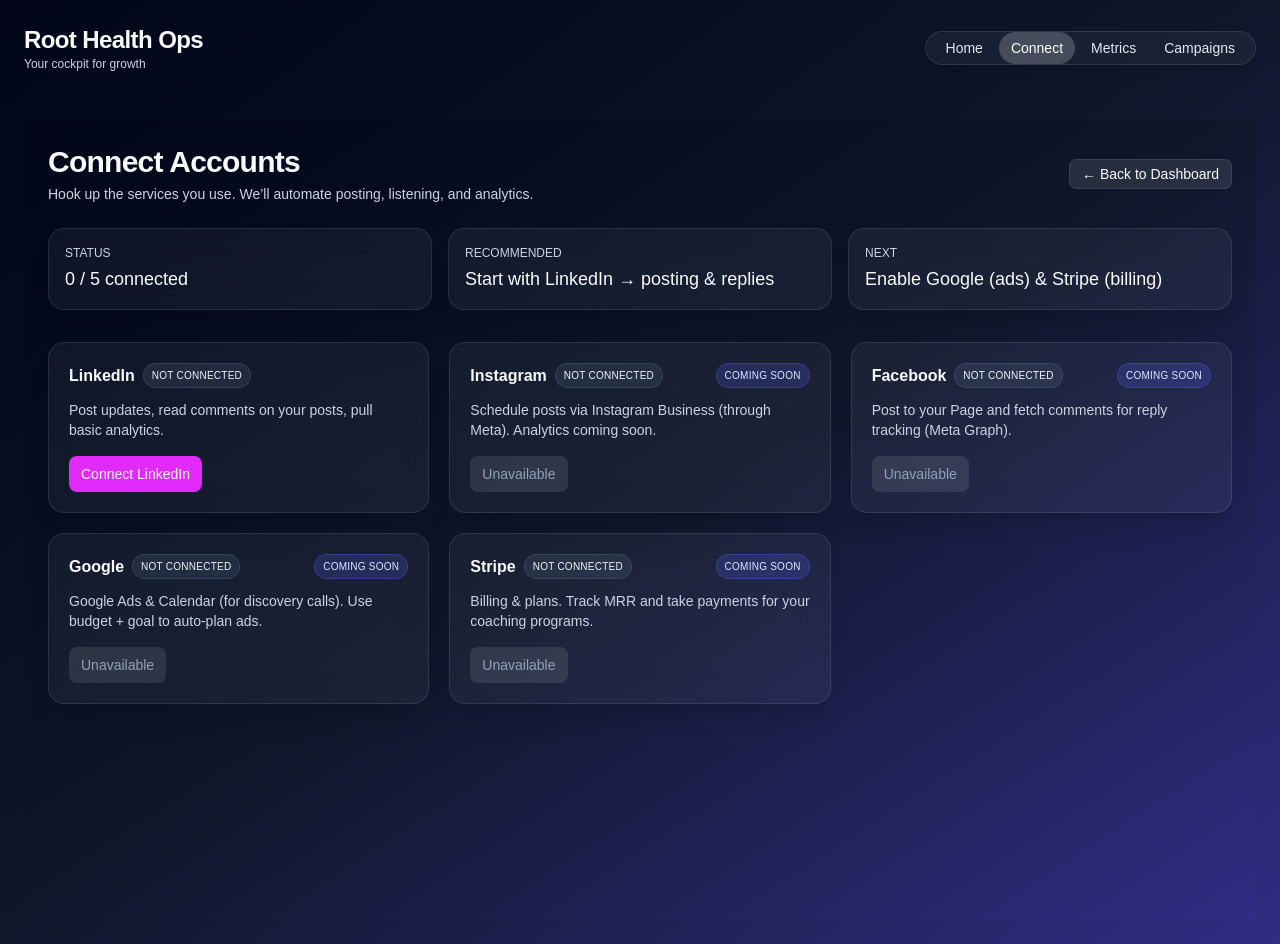
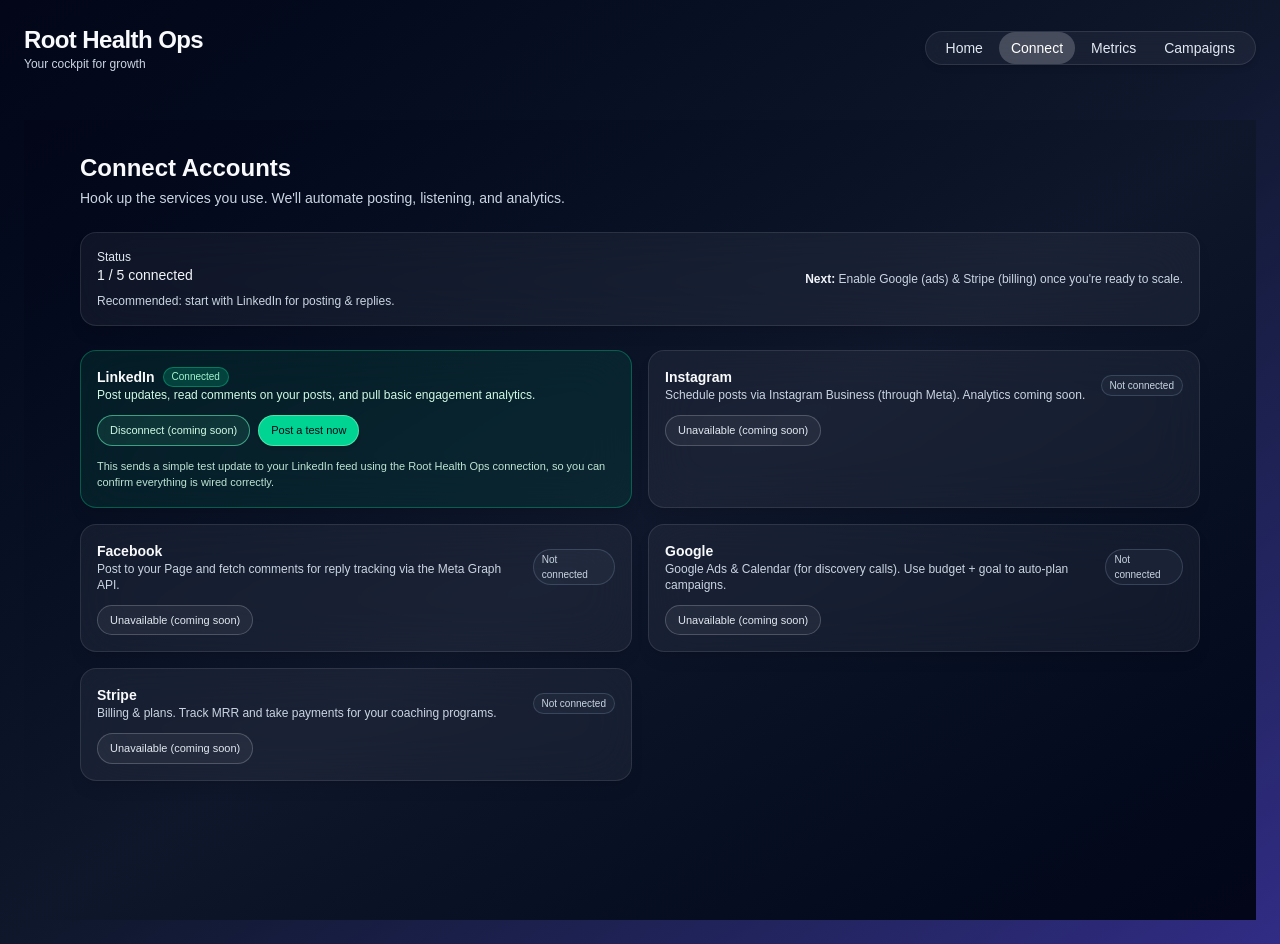
Before and after one commit to Hypnohippy/root-health-ops-dashboard1, a Next.js app: page /dashboard/connect in a window 1280 px wide. Built offline with nearby package versions, Linux system fonts and the light colour scheme.

Commit message:
Update page.tsx

```diff
--- a/app/dashboard/connect/page.tsx
+++ b/app/dashboard/connect/page.tsx
@@ -1,263 +1,221 @@
 "use client";
 
-import { useEffect, useState } from "react";
+import React, { useState } from "react";
 
-type ConnKey = "linkedin" | "instagram" | "facebook" | "google" | "stripe";
+export default function ConnectPage() {
+  const [testingPost, setTestingPost] = useState(false);
+  const [message, setMessage] = useState<string | null>(null);
+  const [error, setError] = useState<string | null>(null);
 
-type Conn = {
-  key: ConnKey;
-  name: string;
-  description: string;
-  docs?: string;
-  comingSoon?: boolean;
-};
+  async function postTestUpdate() {
+    try {
+      setTestingPost(true);
+      setMessage(null);
+      setError(null);
 
-const PROVIDERS: Conn[] = [
-  {
-    key: "linkedin",
-    name: "LinkedIn",
-    description:
-      "Post updates, read comments on your posts, pull basic analytics.",
-  },
-  {
-    key: "instagram",
-    name: "Instagram",
-    description:
-      "Schedule posts via Instagram Business (through Meta). Analytics coming soon.",
-    comingSoon: true,
-  },
-  {
-    key: "facebook",
-    name: "Facebook",
-    description:
-      "Post to your Page and fetch comments for reply tracking (Meta Graph).",
-    comingSoon: true,
-  },
-  {
-    key: "google",
-    name: "Google",
-    description:
-      "Google Ads & Calendar (for discovery calls). Use budget + goal to auto-plan ads.",
-    comingSoon: true,
-  },
-  {
-    key: "stripe",
-    name: "Stripe",
-    description:
-      "Billing & plans. Track MRR and take payments for your coaching programs.",
-    comingSoon: true,
-  },
-];
+      const res = await fetch("/api/linkedin/post", {
+        method: "POST",
+        headers: { "Content-Type": "application/json" },
+        body: JSON.stringify({
+          text:
+            "Testing Root Health Ops LinkedIn connection – posted from the Connect page 🌱",
+        }),
+      });
 
-export default function ConnectAccountsPage() {
-  const [status, setStatus] = useState<Record<ConnKey, boolean>>({
-    linkedin: false,
-    instagram: false,
-    facebook: false,
-    google: false,
-    stripe: false,
-  });
-  const [modalOpen, setModalOpen] = useState<ConnKey | null>(null);
-  const [busy, setBusy] = useState<ConnKey | null>(null);
-
-  // hydrate from localStorage
-  useEffect(() => {
-    try {
-      const raw = localStorage.getItem("rootops_connections");
-      if (raw) setStatus(JSON.parse(raw));
-    } catch {}
-  }, []);
-
-  function persist(next: Record<ConnKey, boolean>) {
-    setStatus(next);
-    try {
-      localStorage.setItem("rootops_connections", JSON.stringify(next));
-    } catch {}
+      const data = await res.json();
+      if (!res.ok) {
+        setError(data.error || "Failed to post to LinkedIn.");
+        return;
       }
 
-  function connect(key: ConnKey) {
-    // For now, simulate OAuth → later we’ll redirect to /api/auth/{provider}
-    setBusy(key);
-    setTimeout(() => {
-      const next = { ...status, [key]: true };
-      persist(next);
-      setBusy(null);
-      setModalOpen(null);
-    }, 900);
+      setMessage("Posted a test update to LinkedIn successfully 🟢");
+    } catch (e: any) {
+      setError(e?.message || "Unknown error posting to LinkedIn.");
+    } finally {
+      setTestingPost(false);
     }
-
-  function disconnect(key: ConnKey) {
-    const next = { ...status, [key]: false };
-    persist(next);
-  }
-
-  // pretty helpers
-  function badge(connected: boolean) {
-    return connected ? (
-      <span className="text-[10px] px-2 py-1 rounded-full uppercase tracking-wide bg-emerald-500/20 text-emerald-100 border border-emerald-500/30">
-        Connected
-      </span>
-    ) : (
-      <span className="text-[10px] px-2 py-1 rounded-full uppercase tracking-wide bg-slate-500/20 text-slate-100 border border-slate-500/30">
-        Not connected
-      </span>
-    );
   }
 
   return (
-    <div className="min-h-screen bg-gradient-to-br from-slate-950 via-slate-900 to-indigo-900 text-slate-50 p-6">
-      <header className="flex items-center justify-between gap-4 mb-6">
+    <div className="min-h-screen bg-gradient-to-br from-slate-950 via-slate-900 to-slate-950 text-slate-50">
+      <div className="mx-auto max-w-6xl px-4 py-8 space-y-6">
+        <header className="space-y-1">
+          <h1 className="text-2xl font-semibold">Connect Accounts</h1>
+          <p className="text-sm text-slate-300">
+            Hook up the services you use. We&apos;ll automate posting, listening,
+            and analytics.
+          </p>
+        </header>
+
+        {(message || error) && (
+          <div className="space-y-2">
+            {message && (
+              <div className="rounded-lg border border-emerald-400/40 bg-emerald-500/10 px-3 py-2 text-sm text-emerald-200">
+                {message}
+              </div>
+            )}
+            {error && (
+              <div className="rounded-lg border border-red-400/40 bg-red-500/10 px-3 py-2 text-sm text-red-200">
+                {error}
+              </div>
+            )}
+          </div>
+        )}
+
+        {/* Summary panel */}
+        <section className="rounded-2xl border border-white/10 bg-white/5 backdrop-blur-xl p-4 shadow-lg flex flex-col gap-4 sm:flex-row sm:items-center sm:justify-between">
           <div>
-          <h1 className="text-3xl font-bold tracking-tight">Connect Accounts</h1>
-          <p className="text-slate-300 text-sm mt-1">
-            Hook up the services you use. We’ll automate posting, listening, and analytics.
+            <p className="text-xs font-medium text-slate-200">Status</p>
+            <p className="text-sm text-slate-100">1 / 5 connected</p>
+            <p className="mt-2 text-xs text-slate-300">
+              Recommended: start with LinkedIn for posting & replies.
             </p>
           </div>
-        <a
-          href="/dashboard"
-          className="px-3 py-1 rounded-lg bg-white/10 hover:bg-white/20 text-sm border border-white/10"
-        >
-          ← Back to Dashboard
-        </a>
-      </header>
-
-      {/* summary strip */}
-      <section className="grid grid-cols-1 sm:grid-cols-2 lg:grid-cols-3 gap-4 mb-8">
-        <div className="backdrop-blur-lg bg-white/5 border border-white/10 rounded-2xl p-4 shadow-xl">
-          <p className="text-xs uppercase text-slate-300 mb-1">Status</p>
-          <p className="text-lg">
-            {Object.values(status).filter(Boolean).length} / {Object.keys(status).length} connected
+          <div className="text-xs text-slate-300 space-y-1">
+            <p>
+              <span className="font-semibold text-slate-100">Next:</span> Enable
+              Google (ads) & Stripe (billing) once you&apos;re ready to scale.
             </p>
-        </div>
-        <div className="backdrop-blur-lg bg-white/5 border border-white/10 rounded-2xl p-4 shadow-xl">
-          <p className="text-xs uppercase text-slate-300 mb-1">Recommended</p>
-          <p className="text-lg">Start with LinkedIn → posting & replies</p>
-        </div>
-        <div className="backdrop-blur-lg bg-white/5 border border-white/10 rounded-2xl p-4 shadow-xl">
-          <p className="text-xs uppercase text-slate-300 mb-1">Next</p>
-          <p className="text-lg">Enable Google (ads) & Stripe (billing)</p>
           </div>
         </section>
 
-      {/* provider cards */}
-      <section className="grid grid-cols-1 md:grid-cols-2 xl:grid-cols-3 gap-5">
-        {PROVIDERS.map((p) => {
-          const connected = status[p.key];
-          return (
-            <div
-              key={p.key}
-              className="backdrop-blur-lg bg-white/5 border border-white/10 rounded-2xl p-5 shadow-xl flex flex-col gap-3"
-            >
-              <div className="flex items-center justify-between gap-3">
-                <div className="flex items-center gap-2">
-                  <span className="text-base font-semibold">{p.name}</span>
-                  {badge(connected)}
+        {/* Services grid */}
+        <div className="grid gap-4 md:grid-cols-2">
+          {/* LinkedIn card */}
+          <section className="rounded-2xl border border-emerald-500/40 bg-emerald-500/10 backdrop-blur-xl p-4 shadow-lg space-y-3">
+            <div className="flex items-center justify-between gap-2">
+              <div>
+                <h2 className="text-sm font-semibold flex items-center gap-2">
+                  LinkedIn
+                  <span className="inline-flex items-center rounded-full bg-emerald-400/20 px-2 py-0.5 text-[10px] font-medium text-emerald-200 border border-emerald-400/40">
+                    Connected
+                  </span>
+                </h2>
+                <p className="text-xs text-emerald-100">
+                  Post updates, read comments on your posts, and pull basic
+                  engagement analytics.
+                </p>
               </div>
-                {p.comingSoon ? (
-                  <span className="text-[10px] px-2 py-1 rounded-full uppercase tracking-wide bg-indigo-500/20 text-indigo-100 border border-indigo-500/30">
-                    Coming soon
-                  </span>
-                ) : null}
             </div>
 
-              <p className="text-sm text-slate-300">{p.description}</p>
+            <div className="flex flex-wrap gap-2">
+              <button
+                type="button"
+                disabled
+                className="inline-flex items-center rounded-full border border-emerald-300/60 bg-emerald-300/10 px-3 py-1.5 text-[11px] font-medium text-emerald-100 cursor-default"
+              >
+                Disconnect (coming soon)
+              </button>
+              <button
+                type="button"
+                onClick={postTestUpdate}
+                disabled={testingPost}
+                className="inline-flex items-center rounded-full border border-emerald-300/80 bg-emerald-400 px-3 py-1.5 text-[11px] font-medium text-slate-950 shadow-md hover:bg-emerald-300 disabled:opacity-60"
+              >
+                {testingPost ? "Posting..." : "Post a test now"}
+              </button>
+            </div>
 
-              <div className="flex gap-2 mt-1">
-                {!connected ? (
+            <p className="text-[11px] text-emerald-100/90">
+              This sends a simple test update to your LinkedIn feed using the
+              Root Health Ops connection, so you can confirm everything is wired
+              correctly.
+            </p>
+          </section>
+
+          {/* Instagram card */}
+          <section className="rounded-2xl border border-white/10 bg-white/5 backdrop-blur-xl p-4 shadow-lg space-y-3">
+            <div className="flex items-center justify-between gap-2">
+              <div>
+                <h2 className="text-sm font-semibold">Instagram</h2>
+                <p className="text-xs text-slate-300">
+                  Schedule posts via Instagram Business (through Meta). Analytics
+                  coming soon.
+                </p>
+              </div>
+              <span className="inline-flex items-center rounded-full bg-slate-500/10 px-2 py-0.5 text-[10px] font-medium text-slate-300 border border-slate-500/40">
+                Not connected
+              </span>
+            </div>
             <button
-                    disabled={!!p.comingSoon}
-                    onClick={() => setModalOpen(p.key)}
-                    className={`text-sm px-3 py-2 rounded-lg ${
-                      p.comingSoon
-                        ? "bg-white/10 text-slate-400 cursor-not-allowed"
-                        : "bg-fuchsia-500 text-slate-50 hover:bg-fuchsia-400"
-                    }`}
+              type="button"
+              disabled
+              className="inline-flex items-center rounded-full border border-white/20 bg-white/5 px-3 py-1.5 text-[11px] font-medium text-slate-200 cursor-not-allowed"
             >
-                    {p.comingSoon ? "Unavailable" : `Connect ${p.name}`}
+              Unavailable (coming soon)
             </button>
-                ) : (
-                  <>
+          </section>
+
+          {/* Facebook card */}
+          <section className="rounded-2xl border border-white/10 bg-white/5 backdrop-blur-xl p-4 shadow-lg space-y-3">
+            <div className="flex items-center justify-between gap-2">
+              <div>
+                <h2 className="text-sm font-semibold">Facebook</h2>
+                <p className="text-xs text-slate-300">
+                  Post to your Page and fetch comments for reply tracking via the
+                  Meta Graph API.
+                </p>
+              </div>
+              <span className="inline-flex items-center rounded-full bg-slate-500/10 px-2 py-0.5 text-[10px] font-medium text-slate-300 border border-slate-500/40">
+                Not connected
+              </span>
+            </div>
             <button
-                      onClick={() => disconnect(p.key)}
-                      className="text-sm px-3 py-2 rounded-lg bg-white/10 hover:bg-white/20"
+              type="button"
+              disabled
+              className="inline-flex items-center rounded-full border border-white/20 bg-white/5 px-3 py-1.5 text-[11px] font-medium text-slate-200 cursor-not-allowed"
             >
-                      Disconnect
+              Unavailable (coming soon)
             </button>
-                    {/* Example quick test: log a test item to Airtable via your existing /api/reply */}
-                    {p.key === "linkedin" ? (
+          </section>
+
+          {/* Google card */}
+          <section className="rounded-2xl border border-white/10 bg-white/5 backdrop-blur-xl p-4 shadow-lg space-y-3">
+            <div className="flex items-center justify-between gap-2">
+              <div>
+                <h2 className="text-sm font-semibold">Google</h2>
+                <p className="text-xs text-slate-300">
+                  Google Ads & Calendar (for discovery calls). Use budget + goal
+                  to auto-plan campaigns.
+                </p>
+              </div>
+              <span className="inline-flex items-center rounded-full bg-slate-500/10 px-2 py-0.5 text-[10px] font-medium text-slate-300 border border-slate-500/40">
+                Not connected
+              </span>
+            </div>
             <button
-                        onClick={async () => {
-                          try {
-                            const res = await fetch("/api/reply", {
-                              method: "POST",
-                              headers: { "Content-Type": "application/json" },
-                              body: JSON.stringify({
-                                "message body":
-                                  "✅ LinkedIn connection test from Connect Wizard",
-                                Platform: "LinkedIn",
-                                direction: "outbound",
-                                status: "to_post",
-                              }),
-                            });
-                            if (res.ok) alert("Test logged to Airtable.");
-                            else alert("Failed to log test.");
-                          } catch {
-                            alert("Network error.");
-                          }
-                        }}
-                        className="text-sm px-3 py-2 rounded-lg bg-emerald-500 text-slate-950 hover:bg-emerald-400"
+              type="button"
+              disabled
+              className="inline-flex items-center rounded-full border border-white/20 bg-white/5 px-3 py-1.5 text-[11px] font-medium text-slate-200 cursor-not-allowed"
             >
-                        Post a test to queue
+              Unavailable (coming soon)
             </button>
-                    ) : null}
-                  </>
-                )}
+          </section>
+
+          {/* Stripe card */}
+          <section className="rounded-2xl border border-white/10 bg-white/5 backdrop-blur-xl p-4 shadow-lg space-y-3">
+            <div className="flex items-center justify-between gap-2">
+              <div>
+                <h2 className="text-sm font-semibold">Stripe</h2>
+                <p className="text-xs text-slate-300">
+                  Billing & plans. Track MRR and take payments for your coaching
+                  programs.
+                </p>
+              </div>
+              <span className="inline-flex items-center rounded-full bg-slate-500/10 px-2 py-0.5 text-[10px] font-medium text-slate-300 border border-slate-500/40">
+                Not connected
+              </span>
+            </div>
+            <button
+              type="button"
+              disabled
+              className="inline-flex items-center rounded-full border border-white/20 bg-white/5 px-3 py-1.5 text-[11px] font-medium text-slate-200 cursor-not-allowed"
+            >
+              Unavailable (coming soon)
+            </button>
+          </section>
+        </div>
       </div>
     </div>
   );
-        })}
-      </section>
-
-      {/* modal */}
-      {modalOpen && (
-        <div className="fixed inset-0 z-50 flex items-center justify-center p-4">
-          <div
-            className="absolute inset-0 bg-black/60"
-            onClick={() => setModalOpen(null)}
-          />
-          <div className="relative w-full max-w-lg backdrop-blur-xl bg-white/10 border border-white/20 rounded-2xl p-5 shadow-2xl space-y-4">
-            <h3 className="text-xl font-semibold">Connect {PROVIDERS.find((p) => p.key === modalOpen)?.name}</h3>
-            <p className="text-sm text-slate-200">
-              This is the quick setup. Click “Continue” to simulate a connection now. Later, this button
-              will redirect to a secure OAuth flow (e.g. LinkedIn → grant permission → back here).
-            </p>
-
-            {modalOpen === "linkedin" ? (
-              <ul className="list-disc list-inside text-sm text-slate-200 space-y-1">
-                <li>Allows posting from your dashboard</li>
-                <li>Lets us fetch comments on your posts for reply tracking</li>
-                <li>Stores only tokens needed for posting & analytics (never your password)</li>
-              </ul>
-            ) : null}
-
-            <div className="flex justify-end gap-2 pt-2">
-              <button
-                onClick={() => setModalOpen(null)}
-                className="px-3 py-2 rounded-lg bg-white/10 hover:bg-white/20 text-sm"
-              >
-                Cancel
-              </button>
-              <button
-                onClick={() => connect(modalOpen)}
-                disabled={busy === modalOpen}
-                className="px-3 py-2 rounded-lg bg-fuchsia-500 text-slate-50 hover:bg-fuchsia-400 text-sm"
-              >
-                {busy === modalOpen ? "Connecting…" : "Continue"}
-              </button>
-            </div>
-          </div>
-        </div>
-      )}
-    </div>
-  );
 }
```
Lines whose indentation alone changed are shown as unchanged.
